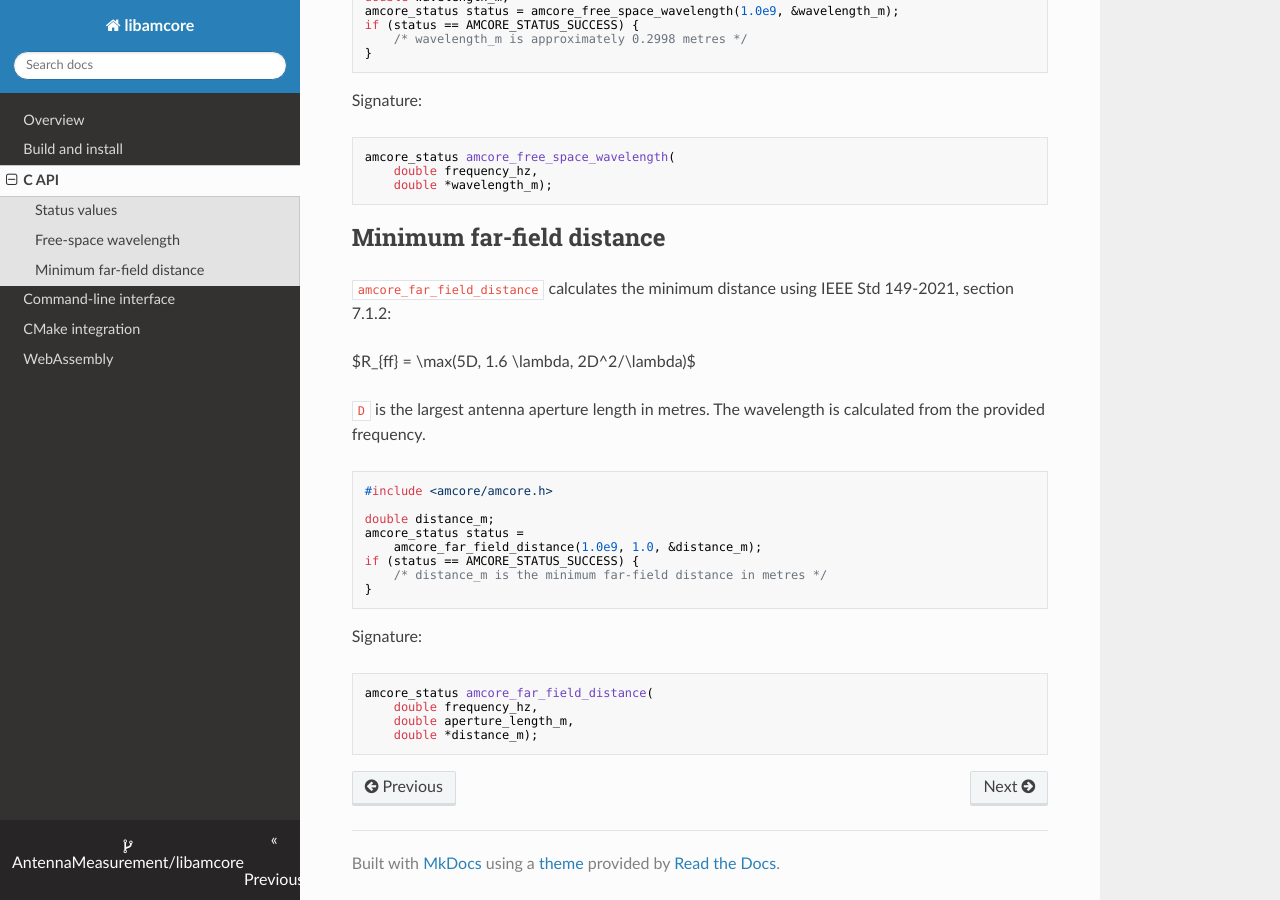
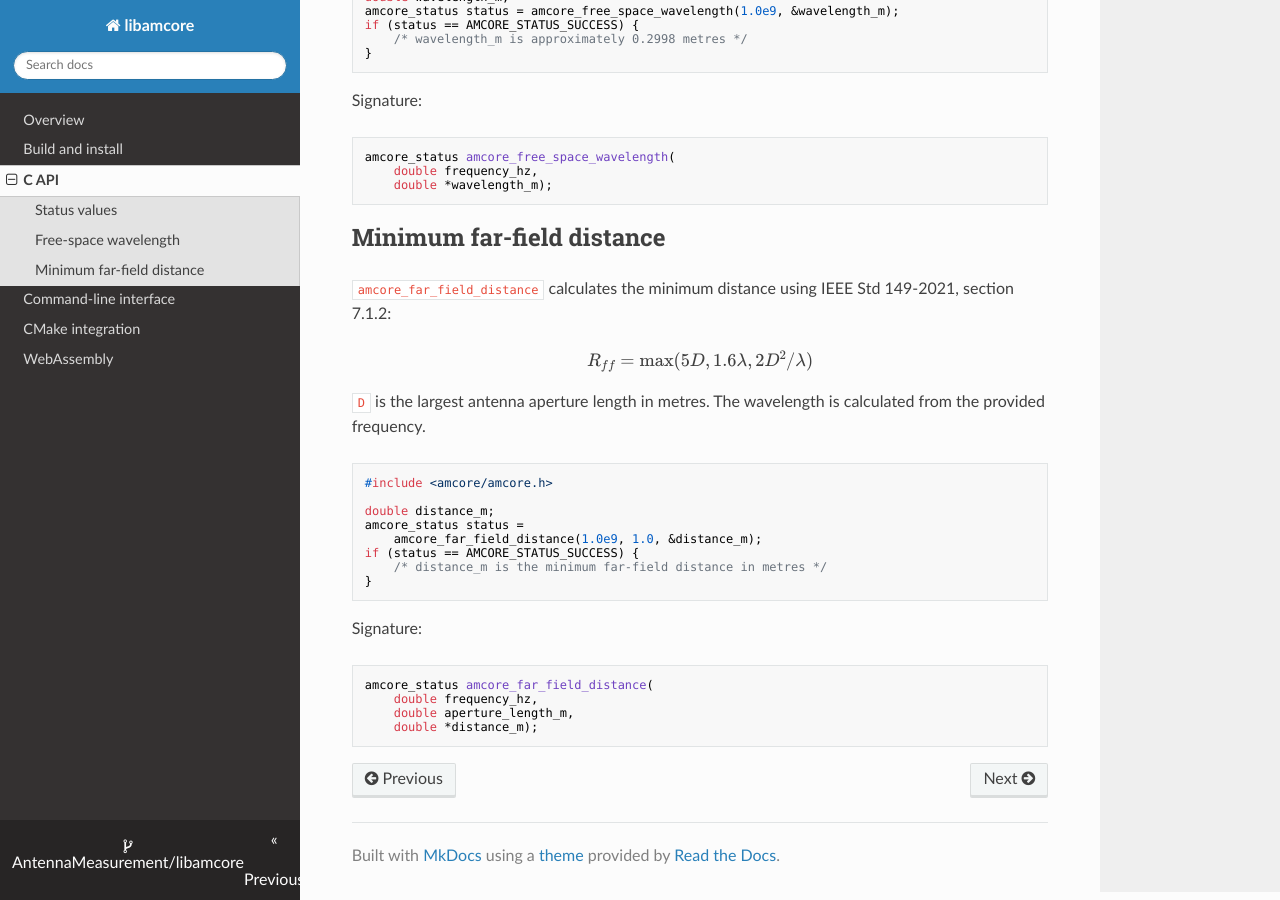
Before and after one commit to AntennaMeasurement/libamcore, an MkDocs documentation site: the page built from docs/public/api.md, in a window 1280 px wide and 900 px high, scrolled down 854 px. Built offline with MkDocs 1.6.1, drawn with Linux system fonts in a browser that asks for light colours; nearby versions of some CDN libraries.

```diff
--- a/docs/public/api.md
+++ b/docs/public/api.md
@@ -49,7 +49,7 @@ amcore_status amcore_free_space_wavelength(
 `amcore_far_field_distance` calculates the minimum distance using IEEE Std
 149-2021, section 7.1.2:
 
-$R_{ff} = \max(5D, 1.6 \lambda, 2D^2/\lambda)$
+$$R_{ff} = \max(5D, 1.6 \lambda, 2D^2/\lambda)$$
 
 `D` is the largest antenna aperture length in metres. The wavelength is
 calculated from the provided frequency.
--- a/mkdocs.yml
+++ b/mkdocs.yml
@@ -10,6 +10,14 @@ exclude_docs: LLM_CONTEXT.md
 theme:
   name: readthedocs
 
+markdown_extensions:
+  - pymdownx.arithmatex:
+      generic: true
+      smart_dollar: true
+
+extra_javascript:
+  - https://cdn.jsdelivr.net/npm/mathjax@3/es5/tex-mml-chtml.js
+
 nav:
   - Overview: index.md
   - Build and install: getting-started.md
--- a/requirements-docs.txt
+++ b/requirements-docs.txt
@@ -1 +1,2 @@
 mkdocs>=1.6,<2
+pymdown-extensions>=10,<11
```
